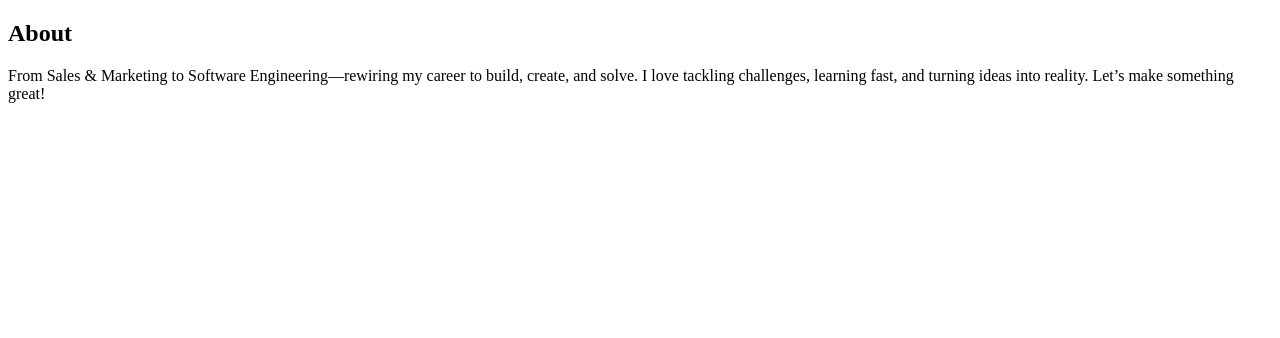
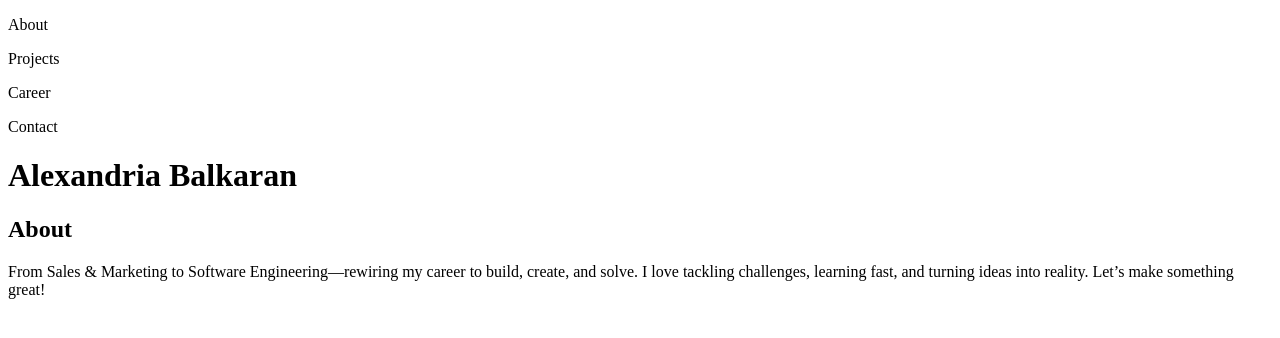
Before and after one commit to AlexandriaBalkaran/alexandria-balkaran-portfolio, a React (Vite) app: page / in a window 1280 px wide. Shown: the top 338 px of the page. Built offline with nearby package versions, Linux system fonts and the light colour scheme.

Commit message:
add scroll to for AboutSection

```diff
--- a/src/components/AboutSection/AboutSection.jsx
+++ b/src/components/AboutSection/AboutSection.jsx
@@ -1,14 +1,16 @@
 import "./AboutSection.scss";
 
 function AboutSection() {
+    return (
+      <section id="about">
+        <h2>About</h2>
+        <p>
+          From Sales & Marketing to Software Engineering—rewiring my career to
+          build, create, and solve. I love tackling challenges, learning fast,
+          and turning ideas into reality. Let’s make something great!
+        </p>
+      </section>
+    );
+  }
 
-  return (
-    <>
-    <h2>About</h2>
-    {/* <p>After traveling the world I've decided to change my career</p> */}
-    <p>From Sales & Marketing to Software Engineering—rewiring my career to build, create, and solve. I love tackling challenges, learning fast, and turning ideas into reality. Let’s make something great!</p>
-    </>
-  );
-}
-
-export default AboutSection;
+  export default AboutSection;
--- a/src/components/Header/Header.jsx
+++ b/src/components/Header/Header.jsx
@@ -0,0 +1,14 @@
+import "./Header.scss";
+import NavBar from "../NavBar/NavBar";
+
+function Header() {
+
+  return (
+    <>
+    <NavBar></NavBar>
+    <h1>Alexandria Balkaran</h1>
+    </>
+  );
+}
+
+export default Header;
--- /dev/null
+++ b/src/components/NavBar/NavBar.jsx
@@ -0,0 +1,23 @@
+import "./NavBar.scss";
+
+function NavBar() {
+  const scrollToSection = (sectionId) => {
+    const section = document.getElementById(sectionId);
+    section.scrollIntoView({ behavior: "smooth" });
+  };
+
+  return (
+    <>
+      <div>
+        <p onClick={() => scrollToSection("about")}>About</p>
+        <p onClick={() => scrollToSection("projects")}>Projects</p>
+        <p onClick={() => scrollToSection("career")}>Career</p>
+      </div>
+      <div>
+        <p>Contact</p>
+      </div>
+    </>
+  );
+}
+
+export default NavBar;
--- a/src/pages/Homepage/Homepage.jsx
+++ b/src/pages/Homepage/Homepage.jsx
@@ -1,10 +1,12 @@
 import "./Homepage.scss";
 import AboutSection from "../../components/AboutSection/AboutSection";
+import Header from "../../components/Header/Header";
 
 function Homepage() {
 
   return (
     <>
+      <Header></Header>
       <AboutSection></AboutSection>
     </>
   );
```
Also changed, not shown: src/components/ProjectsSection/ProjectsSection.jsx (added, +11 -0 lines), src/components/NavBar/NavBar.scss (added), src/components/ProjectsSection/ProjectsSection.scss (added).
